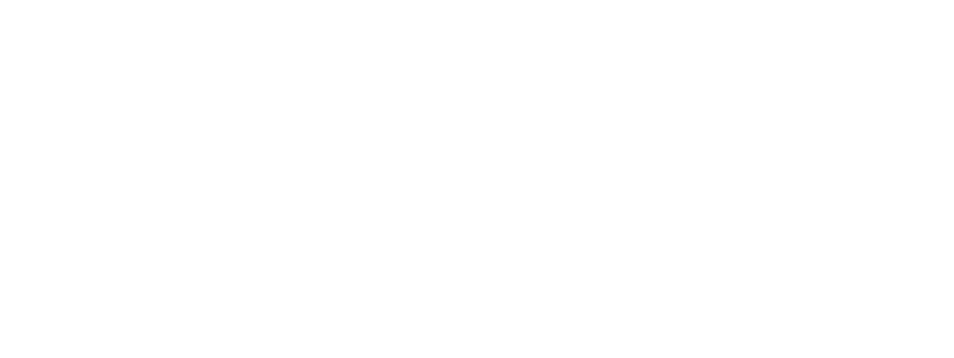
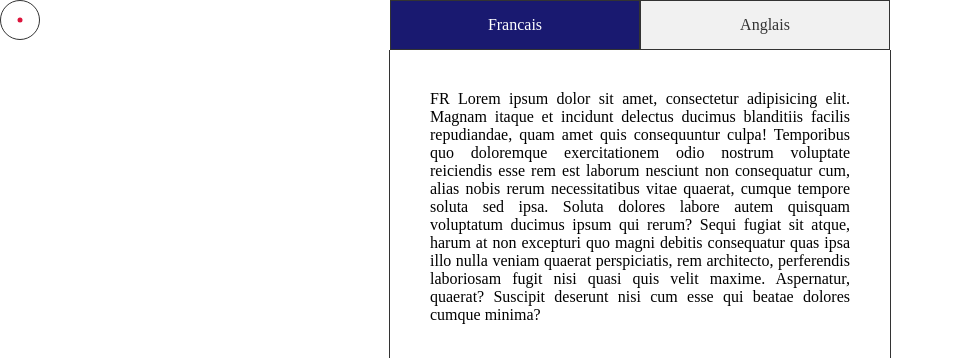
Before and after one commit to NayrPro/TutoEight, a React (Create React App) app: page / in a window 1280 px wide. Shown: the top 358 px of the page, without its empty margins (0-954 px from the left). Built offline with nearby package versions, Linux system fonts and the light colour scheme.

Commit message:
onglets commit

```diff
--- a/src/App.css
+++ b/src/App.css
@@ -1,38 +1,47 @@
-.App {
-  text-align: center;
+*, ::before, ::after{
+    box-sizing: border-box;
+    padding: 0;
+    margin: 0;
 }
 
-.App-logo {
-  height: 40vmin;
+body{
+  cursor: none;
+  height: 100vh;
+  width: 100%;
+}
+
+.custom-cursor{
+  width: 40px;
+  height: 40px;
+  border: 1px solid #333;
+  border-radius: 50%;
+  position: absolute;
   pointer-events: none;
 }
 
-@media (prefers-reduced-motion: no-preference) {
-  .App-logo {
-    animation: App-logo-spin infinite 20s linear;
+.custom-cursor::before{
+    content: '';
+    position: absolute;
+    top: 50%;
+    left: 50%;
+    transform: translate(-50%,-50%);
+    width: 5px;
+    height: 5px;
+    background: crimson;
+    border-radius: 50%;
+}
+
+.expand {
+  animation: Anim 0.2s linear;
+}
+@keyframes Anim {
+  0%{
+    transform: scale(1);
+  }
+  50%{
+    transform: scale(1.2);
+  }
+  100%{
+    transform: scale(1);
   }
 }
-
-.App-header {
-  background-color: #282c34;
-  min-height: 100vh;
-  display: flex;
-  flex-direction: column;
-  align-items: center;
-  justify-content: center;
-  font-size: calc(10px + 2vmin);
-  color: white;
-}
-
-.App-link {
-  color: #61dafb;
-}
-
-@keyframes App-logo-spin {
-  from {
-    transform: rotate(0deg);
-  }
-  to {
-    transform: rotate(360deg);
-  }
-}
--- a/src/App.js
+++ b/src/App.js
@@ -1,9 +1,18 @@
-import React from 'react';
+import React, {useRef} from 'react';
 import './App.css';
+import Onglets from './Composants/Onglets'
+function App() {
+  let cursorRef = useRef()
 
-function App() {
+  const mousePos = e =>{
+    console.log(cursorRef.current);
+    cursorRef.current.setAttribute("style", `top: ${e.pageY - 20}px; left : ${e.pageX - 20}px;`)
+  }
+
   return (
-    <div className="App">
+    <div onMouseMove={mousePos} className="App">
+      <div ref={cursorRef} className="custom-cursor"></div>
+      <Onglets/>
     </div>
   );
 }
--- a/src/Composants/Onglets.css
+++ b/src/Composants/Onglets.css
@@ -0,0 +1,37 @@
+
+.contBtn{
+    display: flex;
+    justify-content: center;
+
+}
+
+.onglets{
+    width: 250px;
+    height: 50px;
+    background: #f1f1f1;
+    color: #333;
+    display: flex;
+    justify-content: center;
+    align-items: center;
+    cursor: pointer;
+    border:1px solid #333;
+}
+
+.container{
+    margin: 0 auto;
+    width: 502px;
+    height: 600px;
+    text-align: justify;
+    border: 1px solid #333;
+    border-top: none;
+}
+
+.container p {
+    padding: 40px;
+    margin: 0;
+}
+
+.active {
+    background: midnightblue;
+    color: #fff
+}
--- a/src/Composants/Onglets.js
+++ b/src/Composants/Onglets.js
@@ -1,9 +1,21 @@
-import React from 'react'
+import React, {useState} from 'react'
+import './Onglets.css'
+function Onglets() {
 
-function Onglets() {
+    const [toggleState, setToggleState] = useState(1)
+
     return (
         <div>
-
+            <div className="contBtn">
+                <div className={`onglets ${toggleState === 1 && 'active'}`} onClick={() => setToggleState(1)}>Francais</div>
+                <div className={`onglets ${toggleState === 2 && 'active'}`} onClick={() => setToggleState(2)}>Anglais</div>
+            </div>
+            <div className="container">
+                {toggleState === 1 ?
+                <p className="contenu fr">FR Lorem ipsum dolor sit amet, consectetur adipisicing elit. Magnam itaque et incidunt delectus ducimus blanditiis facilis repudiandae, quam amet quis consequuntur culpa! Temporibus quo doloremque exercitationem odio nostrum voluptate reiciendis esse rem est laborum nesciunt non consequatur cum, alias nobis rerum necessitatibus vitae quaerat, cumque tempore soluta sed ipsa. Soluta dolores labore autem quisquam voluptatum ducimus ipsum qui rerum? Sequi fugiat sit atque, harum at non excepturi quo magni debitis consequatur quas ipsa illo nulla veniam quaerat perspiciatis, rem architecto, perferendis laboriosam fugit nisi quasi quis velit maxime. Aspernatur, quaerat? Suscipit deserunt nisi cum esse qui beatae dolores cumque minima?</p>
+                :
+                <p className="contenu en">EN Lorem ipsum dolor sit amet, consectetur adipisicing elit. Magnam itaque et incidunt delectus ducimus blanditiis facilis repudiandae, quam amet quis consequuntur culpa! Temporibus quo doloremque exercitationem odio nostrum voluptate reiciendis esse rem est laborum nesciunt non consequatur cum, alias nobis rerum necessitatibus vitae quaerat, cumque tempore soluta sed ipsa. Soluta dolores labore autem quisquam voluptatum ducimus ipsum qui rerum? Sequi fugiat sit atque, harum at non excepturi quo magni debitis consequatur quas ipsa illo nulla veniam quaerat perspiciatis, rem architecto, perferendis laboriosam fugit nisi quasi quis velit maxime. Aspernatur, quaerat? Suscipit deserunt nisi cum esse qui beatae dolores cumque minima?</p>}
+            </div>
         </div>
     )
 }
```
